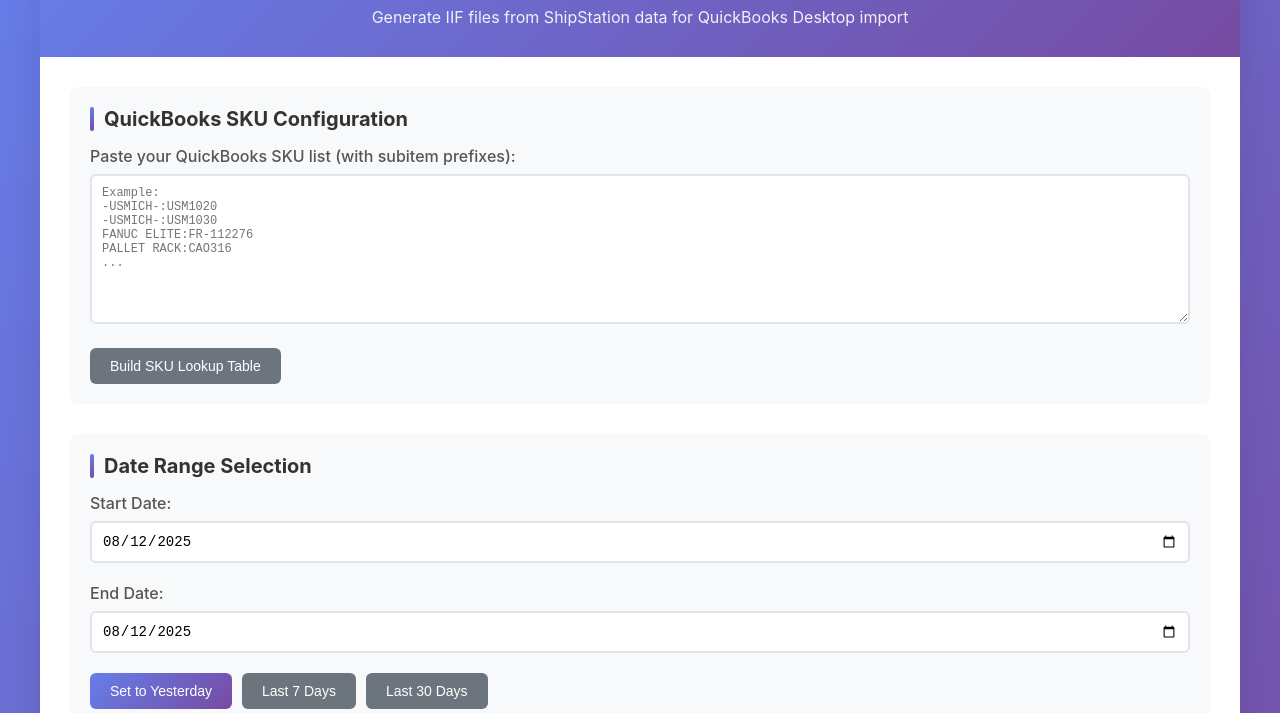
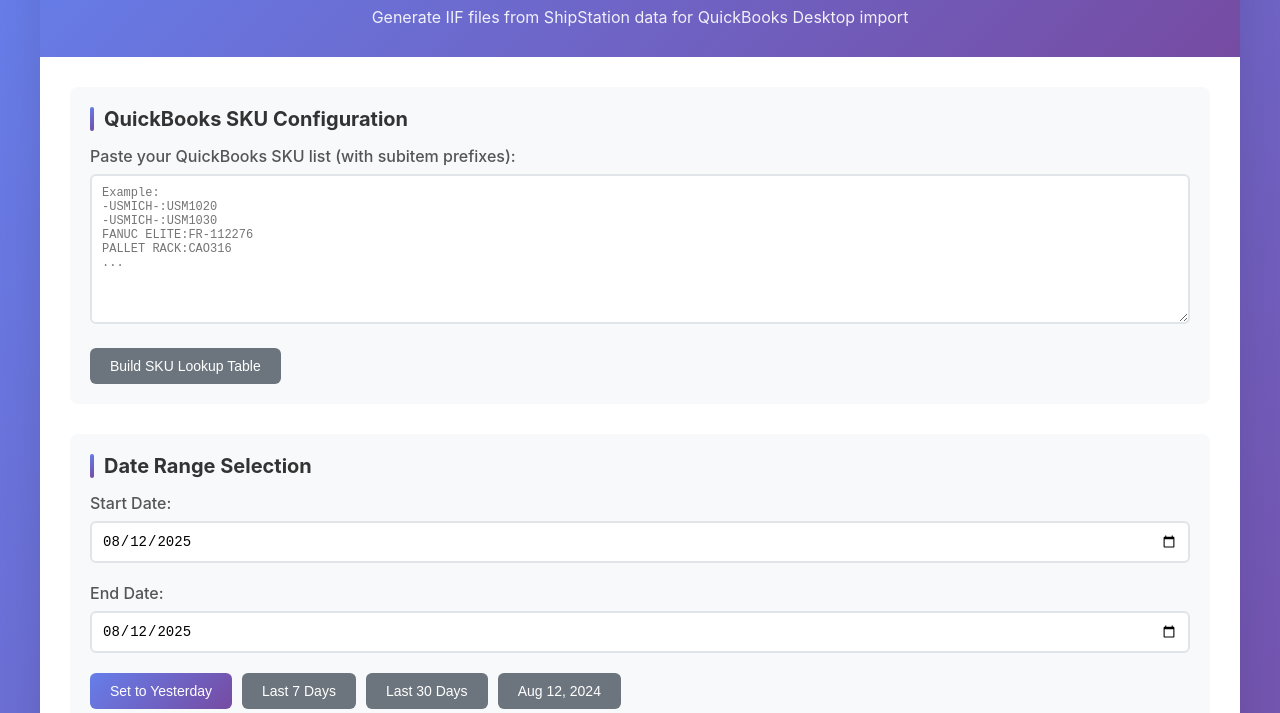
Before and after one commit to mattrav05/shipstation-quickbooks-sync, a website: page index.html in a window 1280 px wide. Shown: the part 87-800 px from the top of the page. Drawn offline with Linux system fonts and the light colour scheme.

Commit message:
Add button to test August 12, 2024 data
- Add 'Aug 12, 2024' button to quickly test last year's date
- Realized issue: trying to pull 2025 data when shipments are from 2024
- This explains why 0 shipments are being returned

```diff
--- a/index.html
+++ b/index.html
@@ -310,6 +310,7 @@
                     <button onclick="setYesterday()">Set to Yesterday</button>
                     <button onclick="setLastWeek()" class="secondary">Last 7 Days</button>
                     <button onclick="setLastMonth()" class="secondary">Last 30 Days</button>
+                    <button onclick="setLastYearDate()" class="secondary">Aug 12, 2024</button>
                 </div>
             </div>
 
@@ -449,6 +450,14 @@
             start.setDate(start.getDate() - 30);
             document.getElementById('startDate').value = start.toISOString().split('T')[0];
             document.getElementById('endDate').value = end.toISOString().split('T')[0];
+        }
+
+        function setLastYearDate() {
+            // Set to August 12, 2024
+            const dateStr = '2024-08-12';
+            document.getElementById('startDate').value = dateStr;
+            document.getElementById('endDate').value = dateStr;
+            console.log('Set date range to August 12, 2024:', dateStr);
         }
 
         // Main processing function
```
